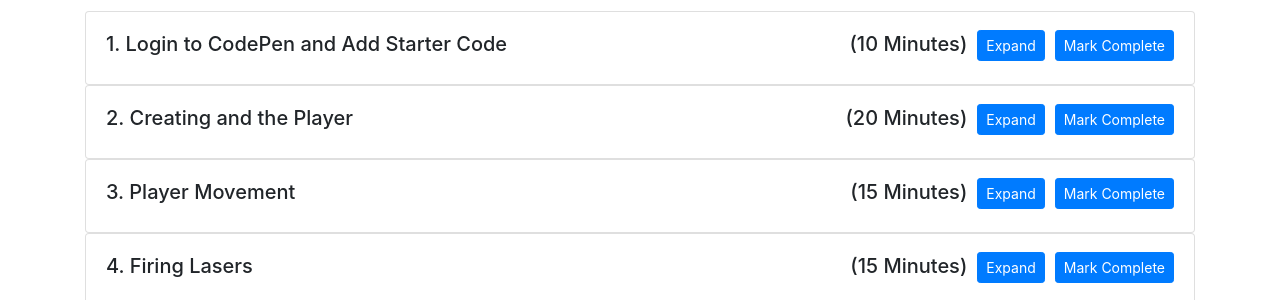
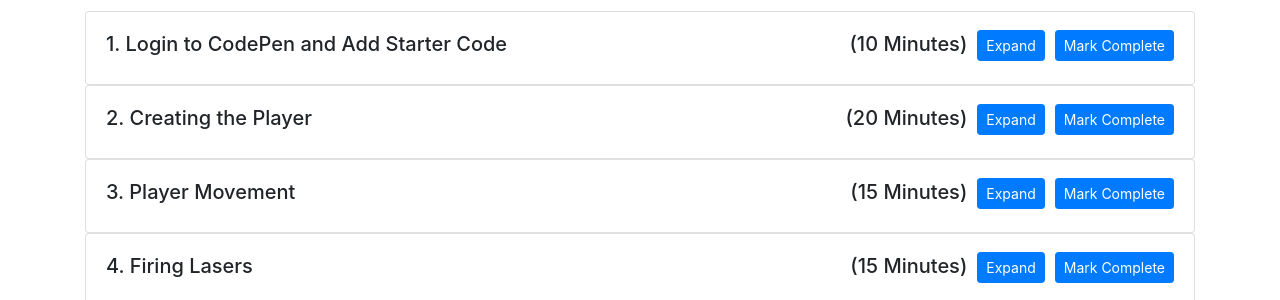
Before and after one commit to mikebrownie/mikebrownie.github.io, a Jekyll site: the page code-ninjas/lab-instructions/lab2/index.html, which Jekyll copies as it is, in a window 1280 px wide. Shown: the part 170-470 px from the top of the page. Built offline with Jekyll 4.4.1, drawn with Linux system fonts in a browser that asks for light colours; comment, search, counter and statistics services are not loaded.

Commit message:
Code ninjas
small typo

```diff
--- a/code-ninjas/lab-instructions/lab2/index.html
+++ b/code-ninjas/lab-instructions/lab2/index.html
@@ -311,7 +311,7 @@ function rand(min, max) {
 
     <div class="card card-body" id="step2">
       <div class="stepLine">
-        <p class="alignleft h5">2. Creating and the Player</p>
+        <p class="alignleft h5">2. Creating the Player</p>
         <button class="btn btn-primary btn-sm alignbtn" type="button" onclick="updateProgressBar(2)" >Mark Complete</button>
         <button class="btn btn-primary btn-sm alignbtn" type="button" data-toggle="collapse" data-target="#multiCollapseExample2" aria-expanded="false" aria-controls="multiCollapseExample2">Expand</button>
         <p class="alignright h5">(<span class="time" id="time2">20</span> Minutes)</p>
```
